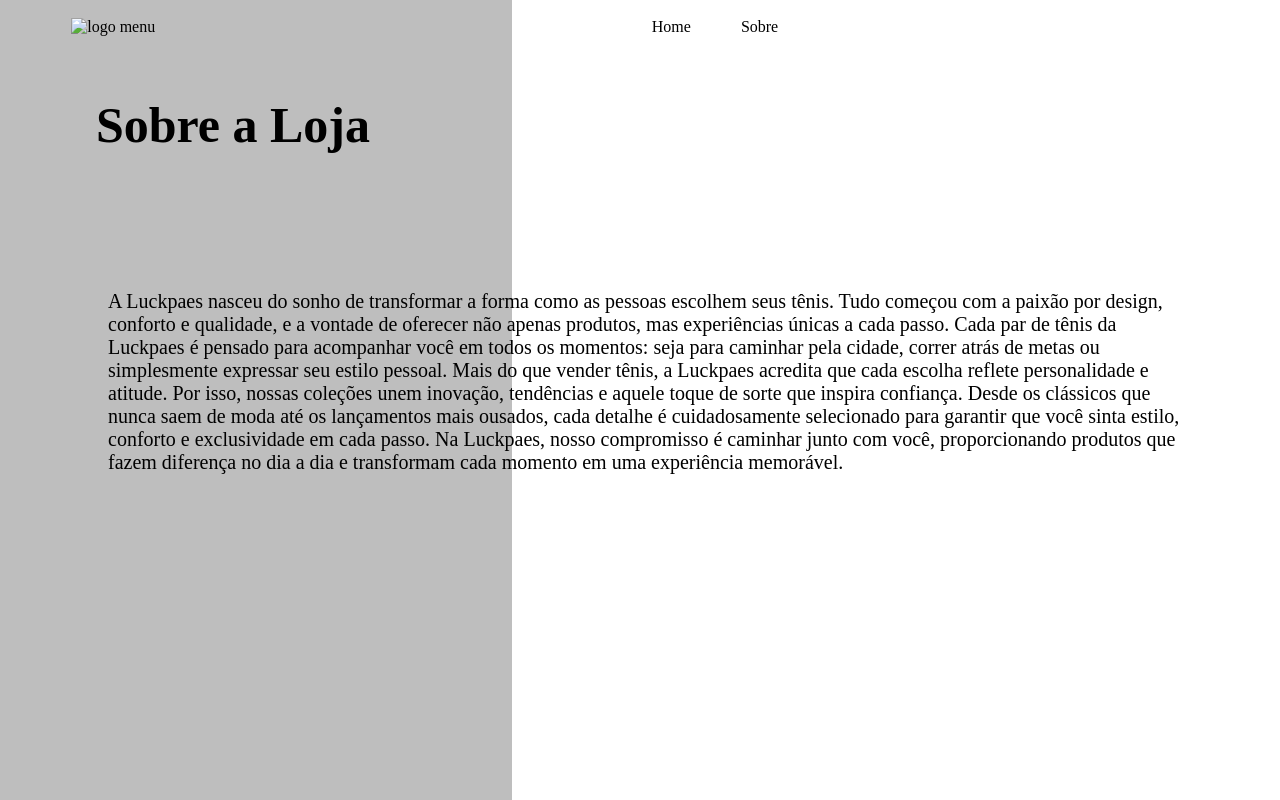
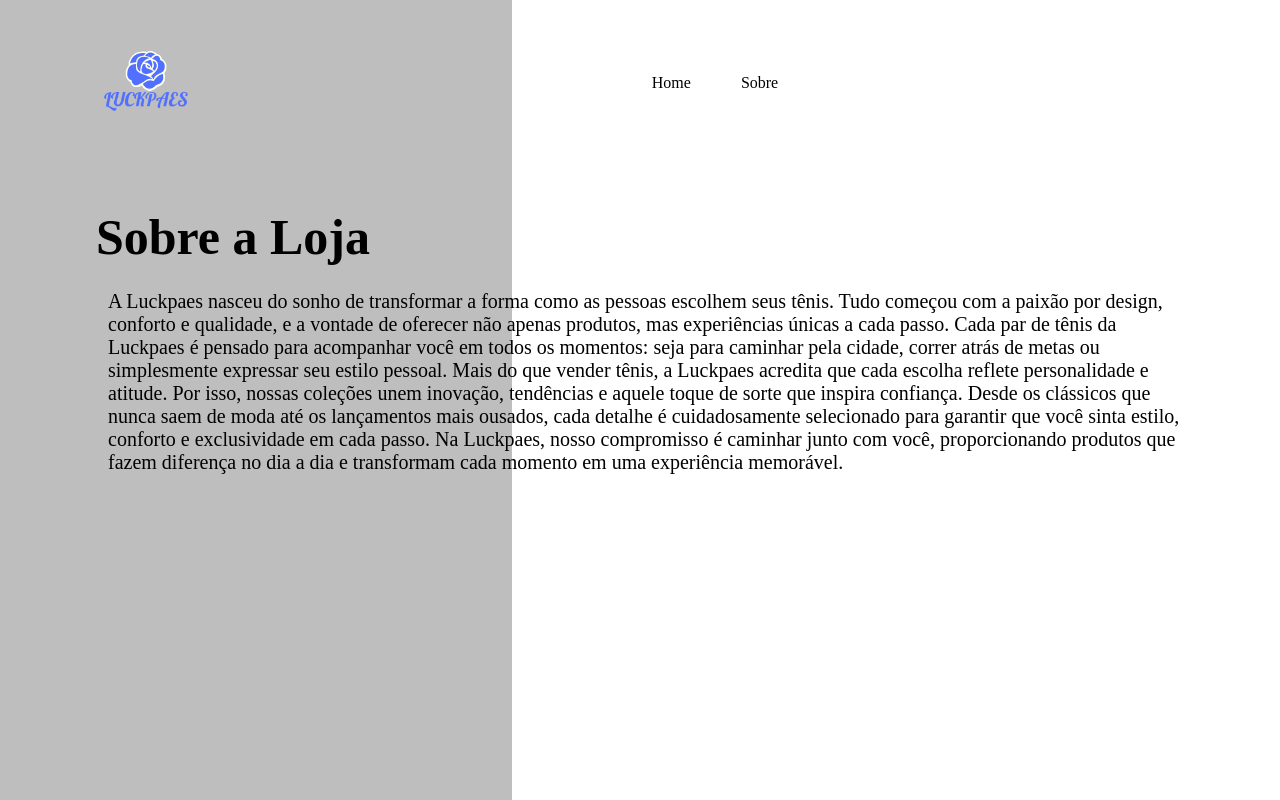
Before and after one commit to coimbrazin/S1_AT6_R9_R10_LIMA, a plain HTML site: page sobre.html in a window 1280 px wide. Shown: the top 800 px of the page. Drawn offline with Linux system fonts and the light colour scheme.

Commit message:
Mudei de local a logo

```diff
--- a/sobre.html
+++ b/sobre.html
@@ -5,12 +5,12 @@
   <meta name="viewport" content="width=device-width, initial-scale=1.0">
   <title>Sobre</title>
   <link rel="stylesheet" type="text/css" href="style.css" />
-  <link rel="logo" href="luckpaes.png">
+  <link rel="logo" href="imagem/luckpaes.png">
 </head>
 <body>
   <header>
     <div class="Menu">
-      <img class="logo" src="luckpaes.png" alt="logo menu">
+      <img class="logo" src="imagem/luckpaes.png" alt="logo menu">
       <ul class="menu2">
         <li>
           <a href="index.html">Home</a>
```
